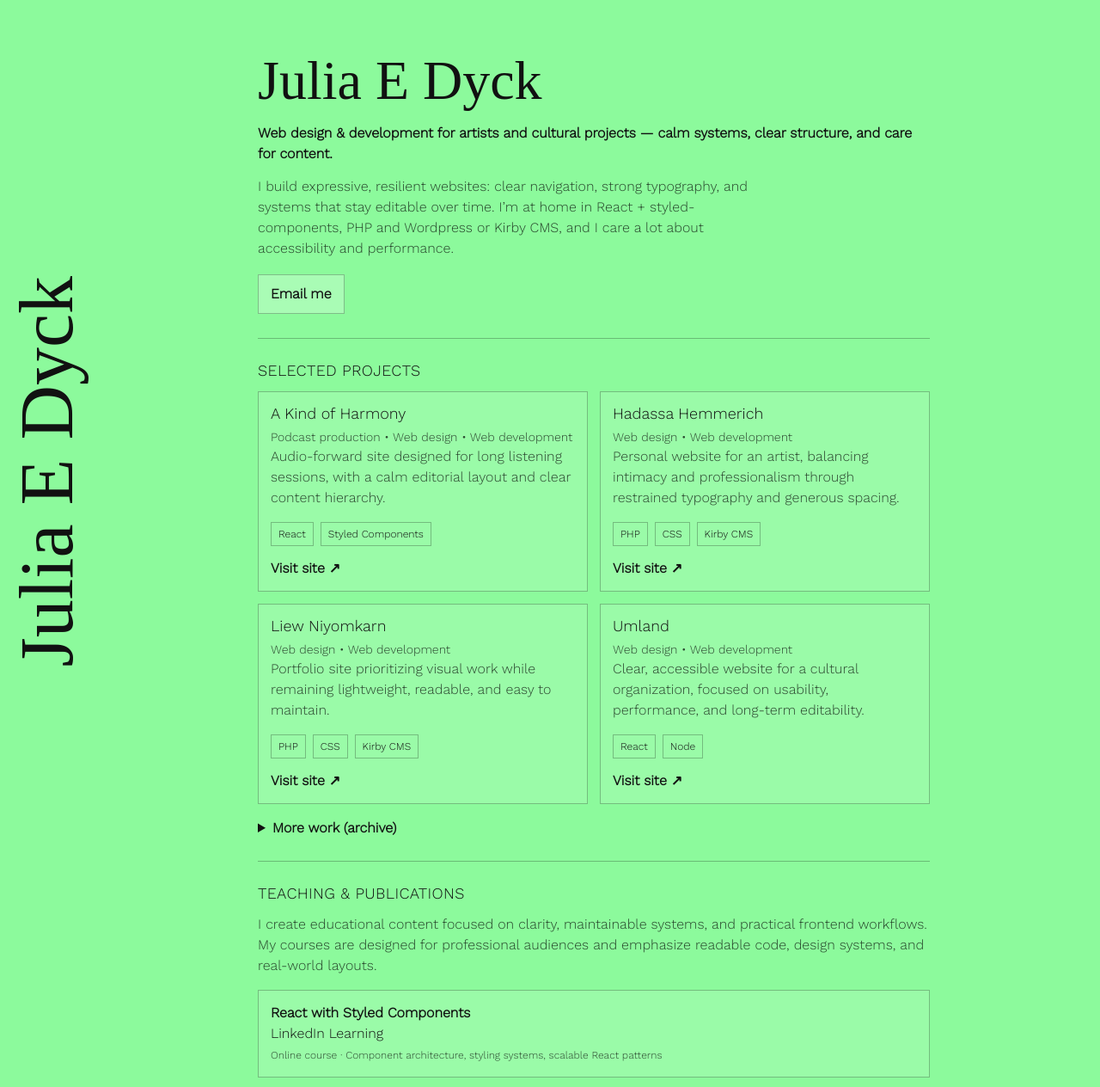
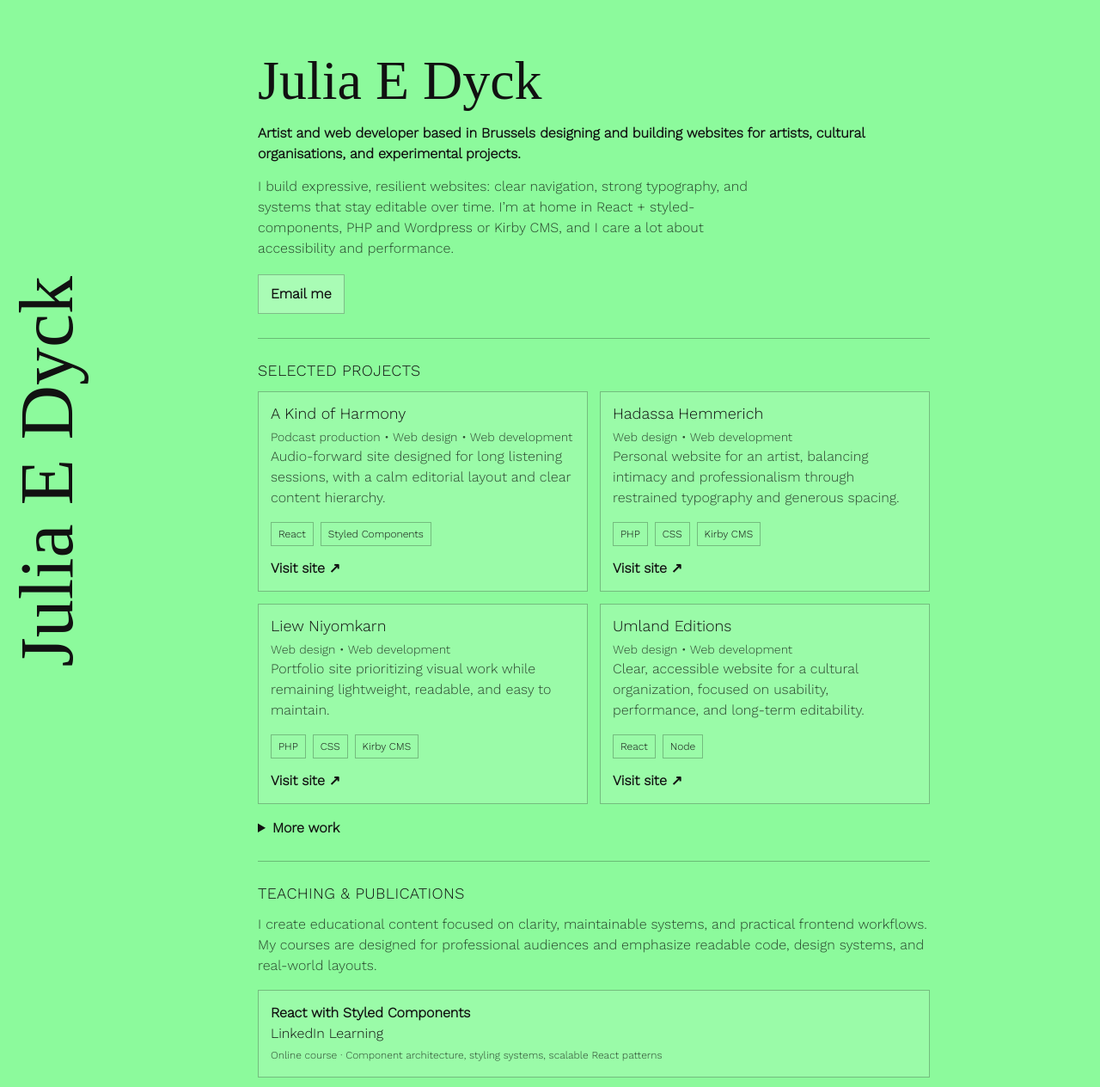
Before and after one commit to juliaedyck/webportfolio, a React (Create React App) app in the folder webportfolio/: page / in a window 1280 px wide. Shown: the top 1264 px of the page at 86% size. Built offline with nearby package versions, Linux system fonts and the light colour scheme; the HTML template or start-up script is replaced by a standard one; a web font is replaced by a local one.

Commit message:
lil update

```diff
--- a/webportfolio/src/components/Homepage.js
+++ b/webportfolio/src/components/Homepage.js
@@ -35,7 +35,7 @@ const featuredProjects = [
     slug: "liew-niyomkarn",
   },
   {
-    title: "Umland",
+    title: "Umland Editions",
     href: "https://umland.be",
     role: ["Web design", "Web development"],
     stack: ["React", "Node"],
@@ -53,12 +53,12 @@ const archiveProjects = [
     role: ["Project", "Web design", "Web development"],
     stack: ["React"],
   },
-  // {
-  //   title: "Audio Placebo Plaza",
-  //   href: "https://audioplaceboplaza.com/",
-  //   role: ["Project", "Web design", "Web development"],
-  //   stack: ["React"],
-  // },
+  {
+    title: "Suzanna Inglada",
+    href: "https://susannainglada.com/",
+    role: ["Project", "Web design", "Web development"],
+    stack: ["Wordpress"],
+  },
   {
     title: "Spectral Center",
     href: "https://spectral.center",
@@ -107,7 +107,7 @@ const Homepage = () => {
       <Main id="content">
         <Top>
           <H1>Julia E Dyck</H1>
-          <Tagline>Web design & development for artists and cultural projects — calm systems, clear structure, and care for content.</Tagline>
+          <Tagline>Artist and web developer based in Brussels designing and building websites for artists, cultural organisations, and experimental projects.</Tagline>
           <About>
             I build expressive, resilient websites: clear navigation, strong typography, and systems that stay editable over
             time. I’m at home in React + styled-components, PHP and Wordpress or Kirby CMS, and I care a lot about accessibility and performance.
@@ -155,7 +155,7 @@ const Homepage = () => {
           </Grid>
 
           <Details>
-            <summary>More work (archive)</summary>
+            <summary>More work</summary>
             <ArchiveList>
               {archiveProjects.map((p) => (
                 <li key={p.href}>
@@ -163,6 +163,10 @@ const Homepage = () => {
                     {p.title}
                   </A>
                   <ArchiveMeta> — {p.role.join(" • ")}</ArchiveMeta>
+                      {p.stack && (
+          <ArchiveMeta> — {p.stack.join(" • ")}</ArchiveMeta>
+        )}
+
                 </li>
               ))}
             </ArchiveList>
```
Also changed, not shown: 7 other files (tests, documents, lock files or other folders).
